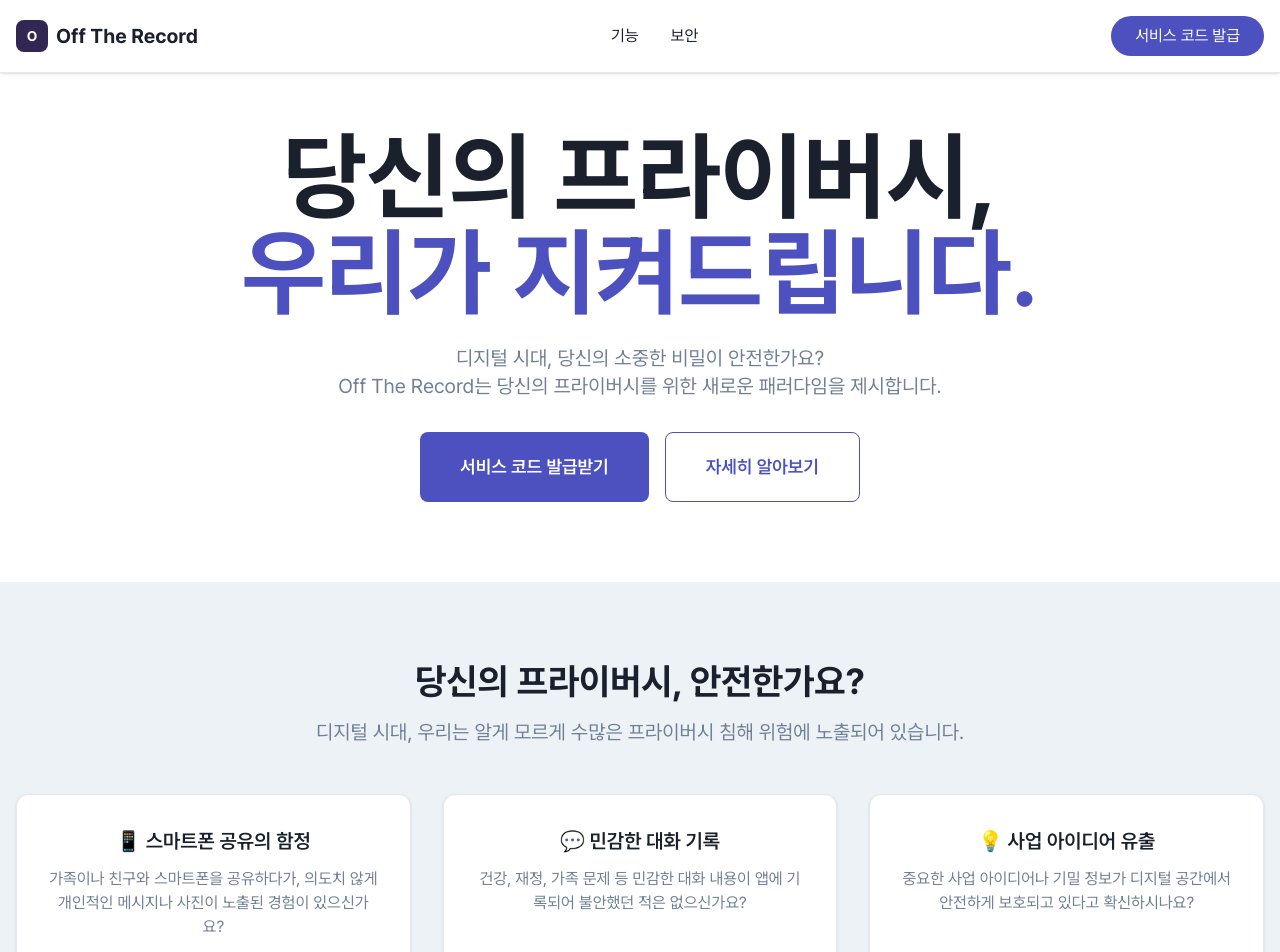
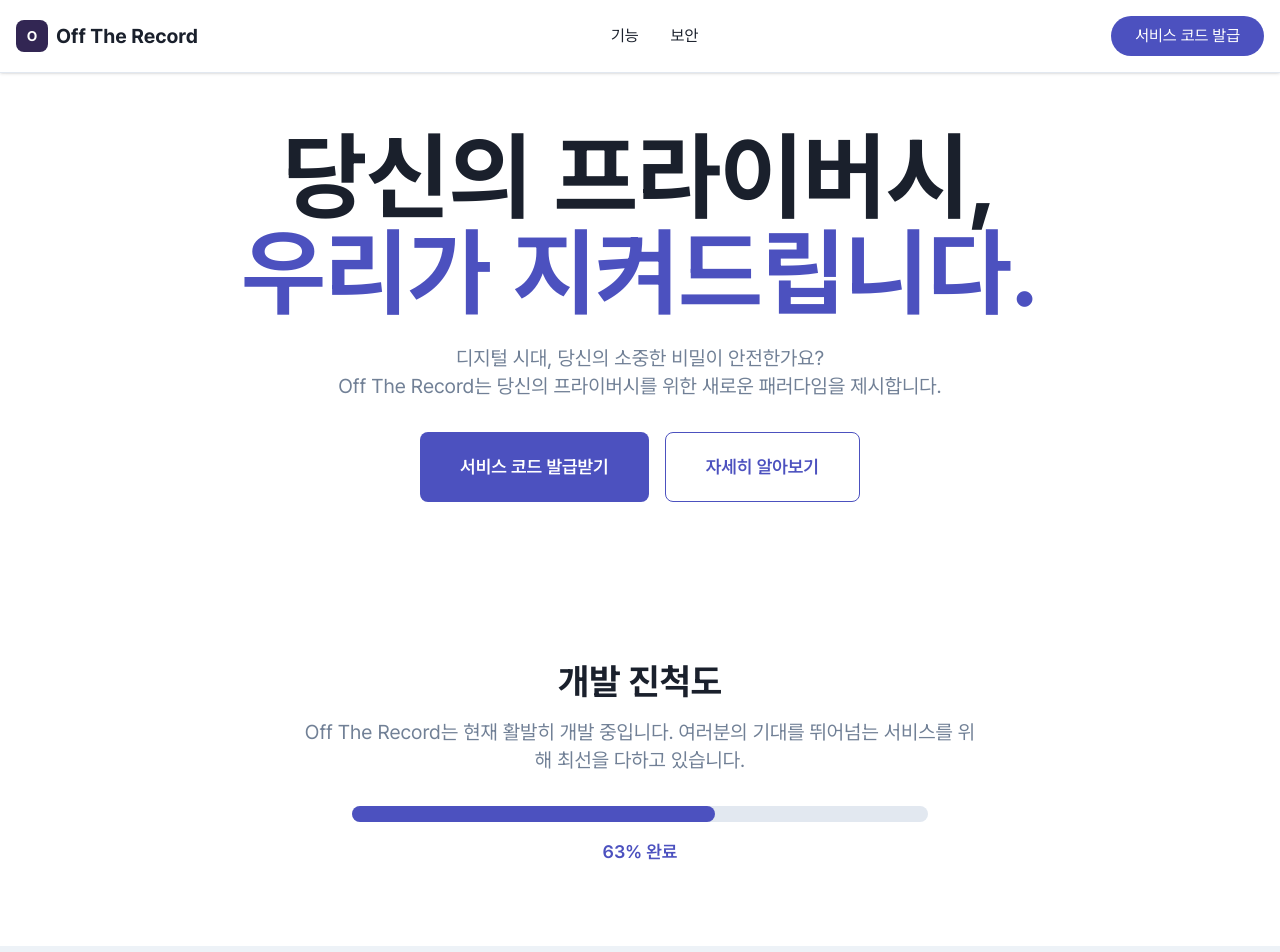
Before and after one commit to kimyeonsik/off-the-record-branding, a Next.js app: page / in a window 1280 px wide. Shown: the top 952 px of the page. Built offline with nearby package versions, Linux system fonts and the light colour scheme.

Commit message:
Feat: Add development progress bar and button functionalities to page.tsx

```diff
--- a/src/app/page.tsx
+++ b/src/app/page.tsx
@@ -89,10 +89,25 @@
             <button className="bg-primary text-white px-10 py-5 rounded-lg text-lg font-semibold hover:bg-primary-darker transition-colors">
               서비스 코드 발급받기
             </button>
-            <button className="border border-primary text-primary px-10 py-5 rounded-lg text-lg font-semibold hover:bg-primary-dark hover:text-white transition-colors">
+            <button className="border border-primary text-primary px-10 py-5 rounded-lg text-lg font-semibold hover:bg-primary-dark hover:text-white transition-colors"
+              onClick={() => document.getElementById('features')?.scrollIntoView({ behavior: 'smooth' })}>
               자세히 알아보기
             </button>
           </div>
+        </div>
+      </section>
+
+      {/* Development Progress Section */}
+      <section className="py-20 px-4">
+        <div className="container mx-auto text-center">
+          <h2 className="text-4xl font-bold mb-4">개발 진척도</h2>
+          <p className="text-xl text-neutral-500 mb-8 max-w-2xl mx-auto">
+            Off The Record는 현재 활발히 개발 중입니다. 여러분의 기대를 뛰어넘는 서비스를 위해 최선을 다하고 있습니다.
+          </p>
+          <div className="w-full bg-neutral-200 rounded-full h-4 mb-4 mx-auto max-w-xl">
+            <div className="bg-primary h-4 rounded-full" style={{ width: '63%' }}></div>
+          </div>
+          <p className="text-lg font-semibold text-primary">63% 완료</p>
         </div>
       </section> {/* End of Hero Section */}
 
@@ -339,28 +354,28 @@
             <div>
               <h4 className="font-semibold mb-4">제품</h4>
               <ul className="space-y-2 text-neutral-500">
-                <li><a href="#" className="hover:text-primary-light transition-colors">기능</a></li>
-                <li><a href="#" className="hover:text-primary-light transition-colors">보안</a></li>
+                <li><a href="#features" className="hover:text-primary-light transition-colors">기능</a></li>
+                <li><a href="#security" className="hover:text-primary-light transition-colors">보안</a></li>
               </ul>
             </div>
 
             <div>
               <h4 className="font-semibold mb-4">지원</h4>
               <ul className="space-y-2 text-neutral-500">
-                <li><a href="#" className="hover:text-primary-light transition-colors">고객센터</a></li>
-                <li><a href="#" className="hover:text-primary-light transition-colors">FAQ</a></li>
-                <li><a href="#" className="hover:text-primary-light transition-colors">개인정보처리방침</a></li>
+                <li><a href="#" onClick={() => alert('고객센터는 준비 중입니다.')} className="hover:text-primary-light transition-colors">고객센터</a></li>
+                <li><a href="#" onClick={() => alert('FAQ는 준비 중입니다.')} className="hover:text-primary-light transition-colors">FAQ</a></li>
+                <li><a href="#" onClick={() => alert('개인정보처리방침은 준비 중입니다.')} className="hover:text-primary-light transition-colors">개인정보처리방침</a></li>
               </ul>
             </div>
 
             <div>
               <h4 className="font-semibold mb-4">다운로드</h4>
               <div className="space-y-3">
-                <a href="#" className="flex items-center space-x-2 text-neutral-500 hover:text-primary-light transition-colors">
+                <a href="#" onClick={() => alert('iOS 앱은 준비 중입니다.')} className="flex items-center space-x-2 text-neutral-500 hover:text-primary-light transition-colors">
                   <span>📱</span>
                   <span>iOS App Store</span>
                 </a>
-                <a href="#" className="flex items-center space-x-2 text-neutral-500 hover:text-primary-light transition-colors">
+                <a href="#" onClick={() => alert('Google Play 앱은 준비 중입니다.')} className="flex items-center space-x-2 text-neutral-500 hover:text-primary-light transition-colors">
                   <span>🤖</span>
                   <span>Google Play</span>
                 </a>
```
